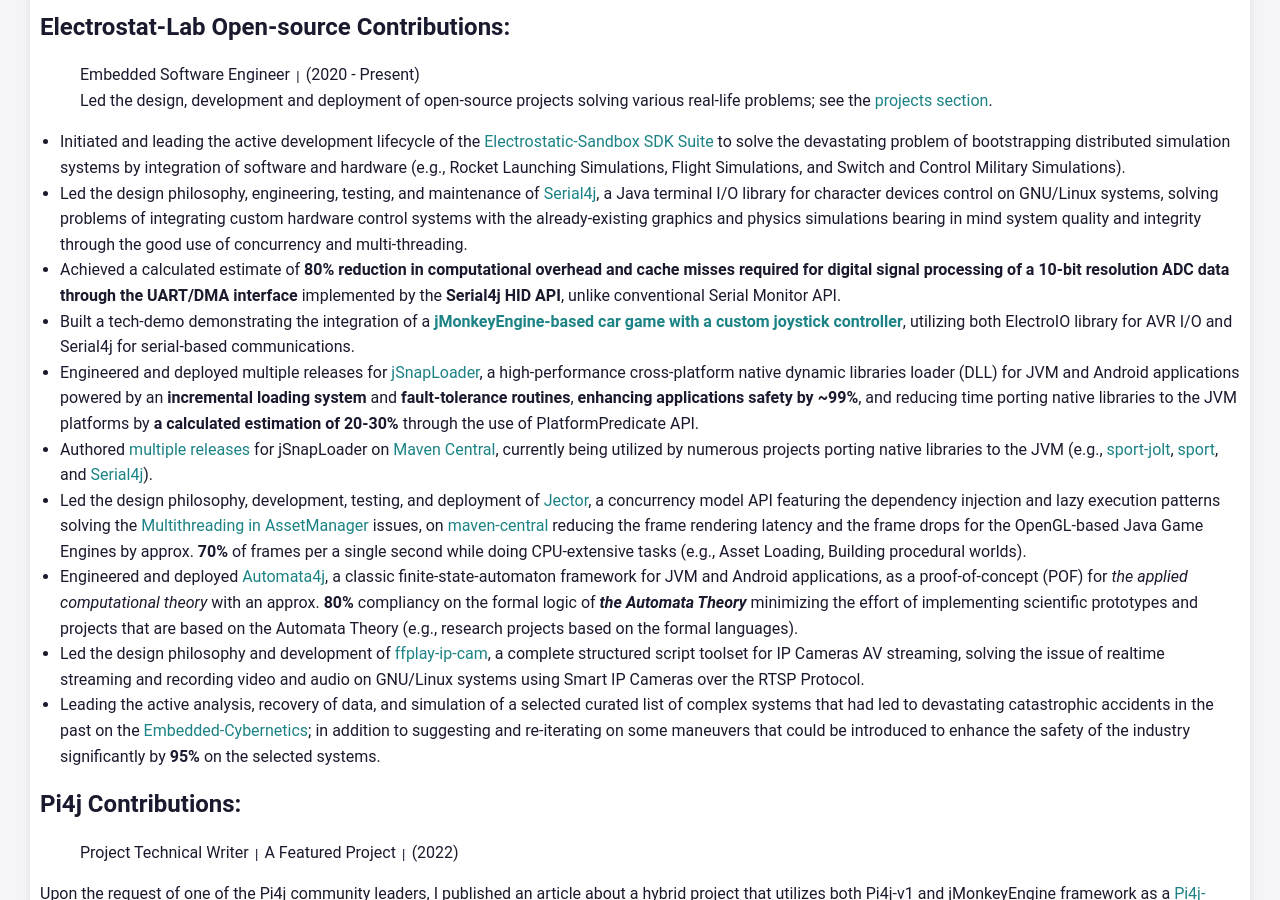
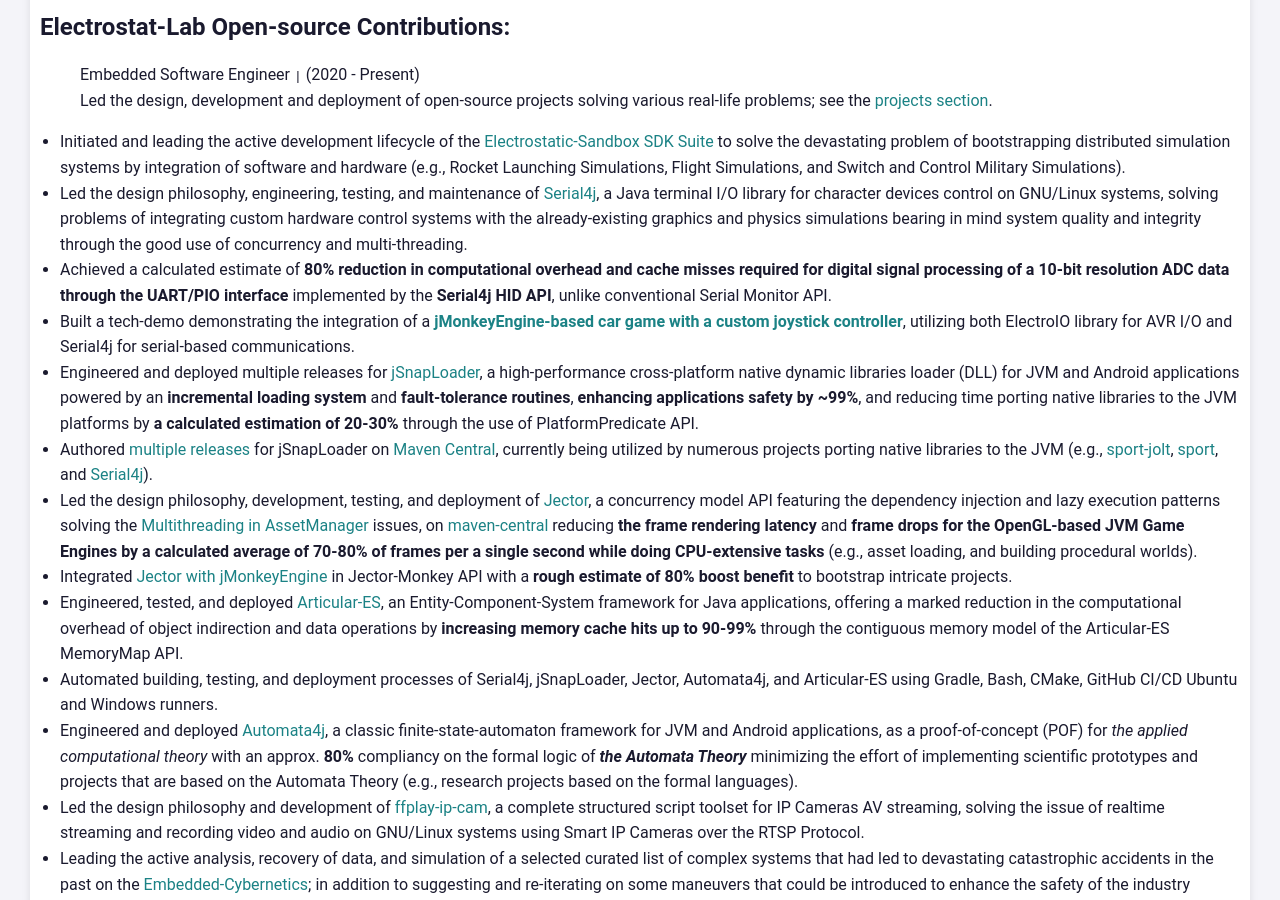
Before and after one commit to pavly-gerges/pavly-gerges, a Jekyll site: the page built from resume/index.md, in a window 1280 px wide and 900 px high, scrolled down 1114 px. Built offline with Jekyll 4.4.1, drawn with Linux system fonts in a browser that asks for light colours; our own code applies the rules of GitHub Pages for plain Markdown files.

Commit message:
Update index.md

```diff
--- a/resume/index.md
+++ b/resume/index.md
@@ -24,11 +24,14 @@ My long-term vision is to build an SDK Suite to bootstrap distributed simulation
 
 * Initiated and leading the active development lifecycle of the [Electrostatic-Sandbox SDK Suite](https://github.com/Electrostat-Lab/Electrostatic-Sandbox) to solve the devastating problem of bootstrapping distributed simulation systems by integration of software and hardware (e.g., Rocket Launching Simulations, Flight Simulations, and Switch and Control Military Simulations).
 * Led the design philosophy, engineering, testing, and maintenance of [Serial4j](https://github.com/Electrostat-Lab/Serial4j), a Java terminal I/O library for character devices control on GNU/Linux systems, solving problems of integrating custom hardware control systems with the already-existing graphics and physics simulations bearing in mind system quality and integrity through the good use of concurrency and multi-threading.
-* Achieved a calculated estimate of **80% reduction in computational overhead and cache misses required for digital signal processing of a 10-bit resolution ADC data through the UART/DMA interface** implemented by the **Serial4j HID API**, unlike conventional Serial Monitor API.
+* Achieved a calculated estimate of **80% reduction in computational overhead and cache misses required for digital signal processing of a 10-bit resolution ADC data through the UART/PIO interface** implemented by the **Serial4j HID API**, unlike conventional Serial Monitor API.
 * Built a tech-demo demonstrating the integration of a [**jMonkeyEngine-based car game with a custom joystick controller**](https://www.youtube.com/watch?v=tkDjPSjAhhM&list=PLNLJxPHSQiq-WZCZQEpUaAA4zXOUlaIOz&index=4), utilizing both ElectroIO library for AVR I/O and Serial4j for serial-based communications.
 * Engineered and deployed multiple releases for [jSnapLoader](https://github.com/Electrostat-Lab/jSnapLoader), a high-performance cross-platform native dynamic libraries loader (DLL) for JVM and Android applications powered by an **incremental loading system** and **fault-tolerance routines**, **enhancing applications safety by ~99%**, and reducing time porting native libraries to the JVM platforms by **a calculated estimation of 20-30%** through the use of PlatformPredicate API.
 * Authored [multiple releases](https://github.com/Electrostat-Lab/jSnapLoader/releases) for jSnapLoader on [Maven Central](https://central.sonatype.com/artifact/io.github.electrostat-lab/snaploader/1.1.1-stable/overview), currently being utilized by numerous projects porting native libraries to the JVM (e.g., [sport-jolt](https://github.com/stephengold/sport-jolt/), [sport](https://github.com/stephengold/sport), and [Serial4j](https://github.com/Electrostat-Lab/Serial4j)).
-* Led the design philosophy, development, testing, and deployment of [Jector](https://github.com/Electrostat-Lab/Jector), a concurrency model API featuring the dependency injection and lazy execution patterns solving the [Multithreading in AssetManager](https://github.com/jMonkeyEngine/jmonkeyengine/issues/5) issues, on [maven-central](https://central.sonatype.com/artifact/io.github.software-hardware-codesign/jector/overview) reducing the frame rendering latency and the frame drops for the OpenGL-based Java Game Engines by approx. **70%** of frames per a single second while doing CPU-extensive tasks (e.g., Asset Loading, Building procedural worlds).
+* Led the design philosophy, development, testing, and deployment of [Jector](https://github.com/Electrostat-Lab/Jector), a concurrency model API featuring the dependency injection and lazy execution patterns solving the [Multithreading in AssetManager](https://github.com/jMonkeyEngine/jmonkeyengine/issues/5) issues, on [maven-central](https://central.sonatype.com/artifact/io.github.software-hardware-codesign/jector/overview) reducing **the frame rendering latency** and **frame drops for the OpenGL-based JVM Game Engines by a calculated average of 70-80% of frames per a single second while doing CPU-extensive tasks** (e.g., asset loading, and building procedural worlds).
+* Integrated [Jector with jMonkeyEngine](https://www.youtube.com/watch?v=CjjXpxce37w) in Jector-Monkey API with a **rough estimate of 80% boost benefit** to bootstrap intricate projects.
+* Engineered, tested, and deployed [Articular-ES](https://github.com/Electrostat-Lab/Articular-ES), an Entity-Component-System framework for Java applications, offering a marked reduction in the computational overhead of object indirection and data operations by **increasing memory cache hits up to 90-99%** through the contiguous memory model of the Articular-ES MemoryMap API.
+* Automated building, testing, and deployment processes of Serial4j, jSnapLoader, Jector, Automata4j, and Articular-ES using Gradle, Bash, CMake, GitHub CI/CD Ubuntu and Windows runners.
 * Engineered and deployed [Automata4j](https://github.com/Electrostat-Lab/Automata4j), a classic finite-state-automaton framework for JVM and Android applications, as a proof-of-concept (POF) for _the applied computational theory_ with an approx. **80%** compliancy on the formal logic of **_the Automata Theory_** minimizing the effort of implementing scientific prototypes and projects that are based on the Automata Theory (e.g., research projects based on the formal languages).
 * Led the design philosophy and development of [ffplay-ip-cam](https://github.com/Electrostat-Lab/ffplay-ip-cam), a complete structured script toolset for IP Cameras AV streaming, solving the issue of realtime streaming and recording video and audio on GNU/Linux systems using Smart IP Cameras over the RTSP Protocol.
 * Leading the active analysis, recovery of data, and simulation of a selected curated list of complex systems that had led to devastating catastrophic accidents in the past on the [Embedded-Cybernetics](https://github.com/Electrostat-Lab/Embedded-Cybernetics/); in addition to suggesting and re-iterating on some maneuvers that could be introduced to enhance the safety of the industry significantly by **95%** on the selected systems.
```
